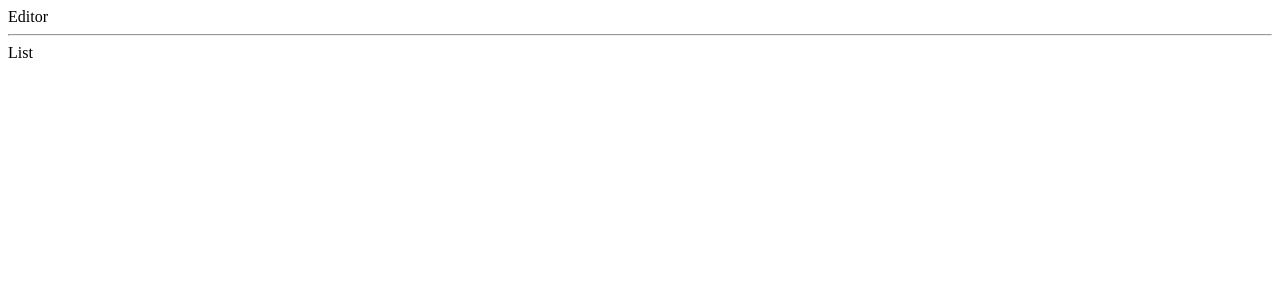
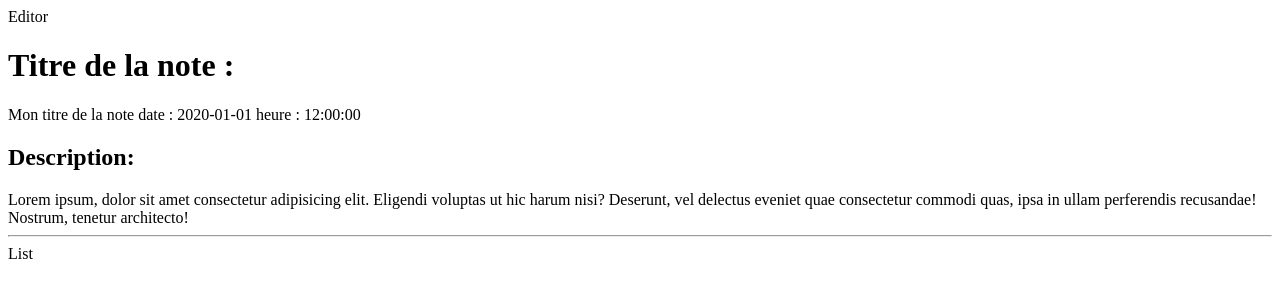
Before and after one commit to AudreyBalat/formation_2020_12, a website: page index.html in a window 1280 px wide. Drawn offline with Linux system fonts and the light colour scheme.

Commit message:
Mise en page basique

```diff
--- a/index.html
+++ b/index.html
@@ -9,7 +9,11 @@
     <div id="main">
         <div id="editor">Editor
             <div id="formulaire">
-
+                <h1>Titre de la note :</h1>
+                Mon titre de la note
+                date : 2020-01-01 heure : 12:00:00
+                <h2>Description:</h2>
+                Lorem ipsum, dolor sit amet consectetur adipisicing elit. Eligendi voluptas ut hic harum nisi? Deserunt, vel delectus eveniet quae consectetur commodi quas, ipsa in ullam perferendis recusandae! Nostrum, tenetur architecto!
             </div>
         </div>
         <hr/>
```
